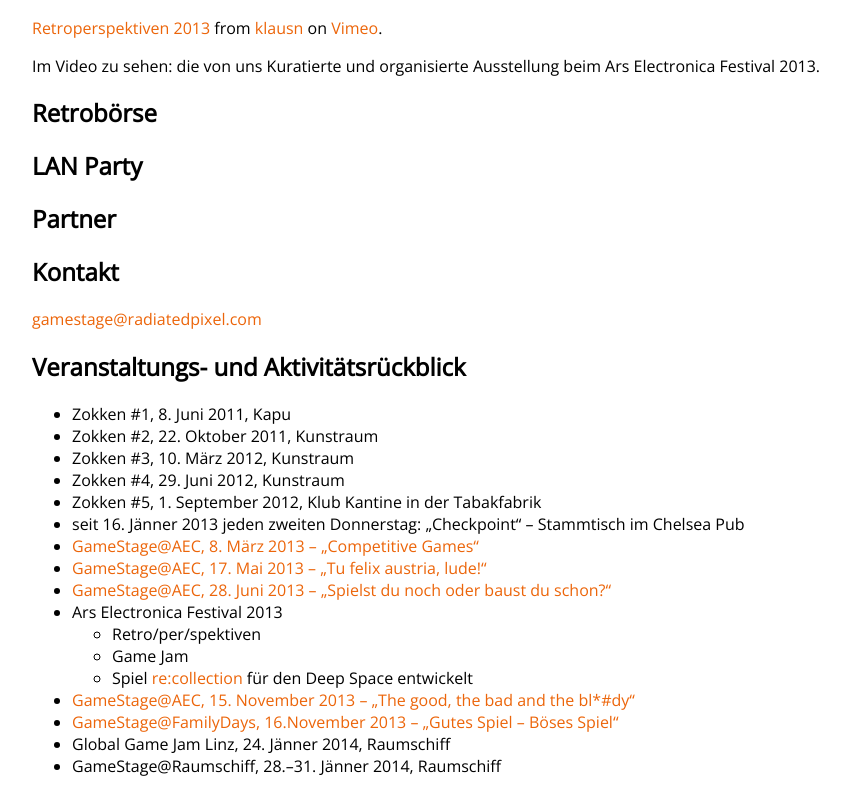
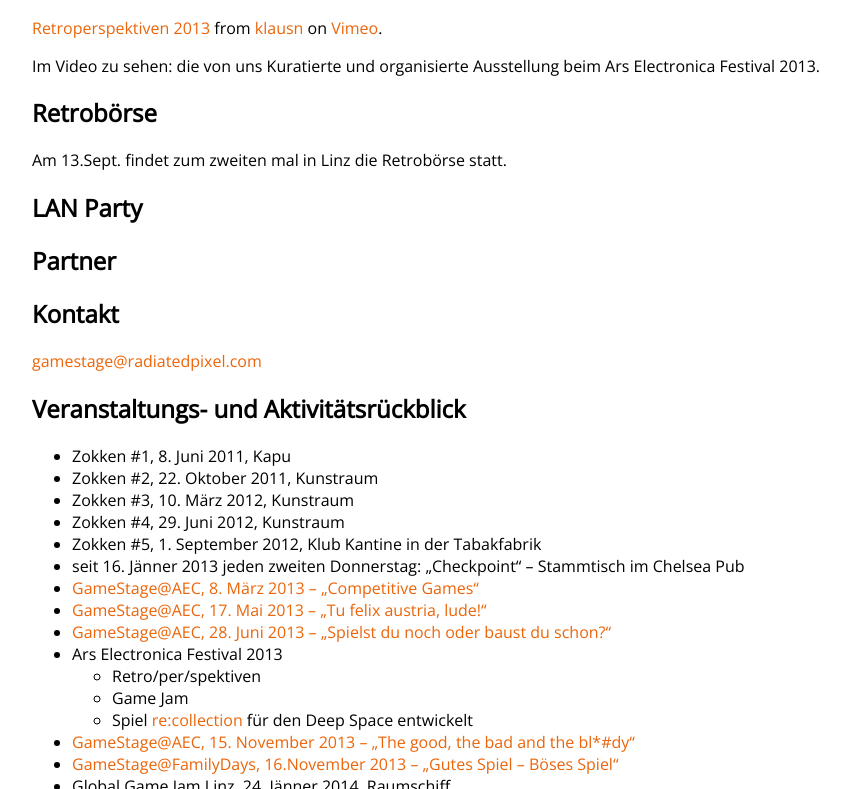
Before and after one commit to Lorti/gsexpo, a Jekyll site: the page built from index.html, in a window 1280 px wide and 900 px high, scrolled down 1175 px, cut to the strip 111-900 px from the top of the window. Shown: the whole strip, without its empty margins (128-977 px from the left). Built offline with Jekyll 4.4.1, drawn with Linux system fonts in a browser that asks for light colours; nearby versions of some CDN libraries; Markdown is read by kramdown in place of the engine named in the settings.

Commit message:
Update retroexchange.markdown

```diff
--- a/_includes/retroexchange.markdown
+++ b/_includes/retroexchange.markdown
@@ -1 +1,3 @@
 ## Retrobörse
+
+Am 13.Sept. findet zum zweiten mal in Linz die Retrobörse statt.
```
